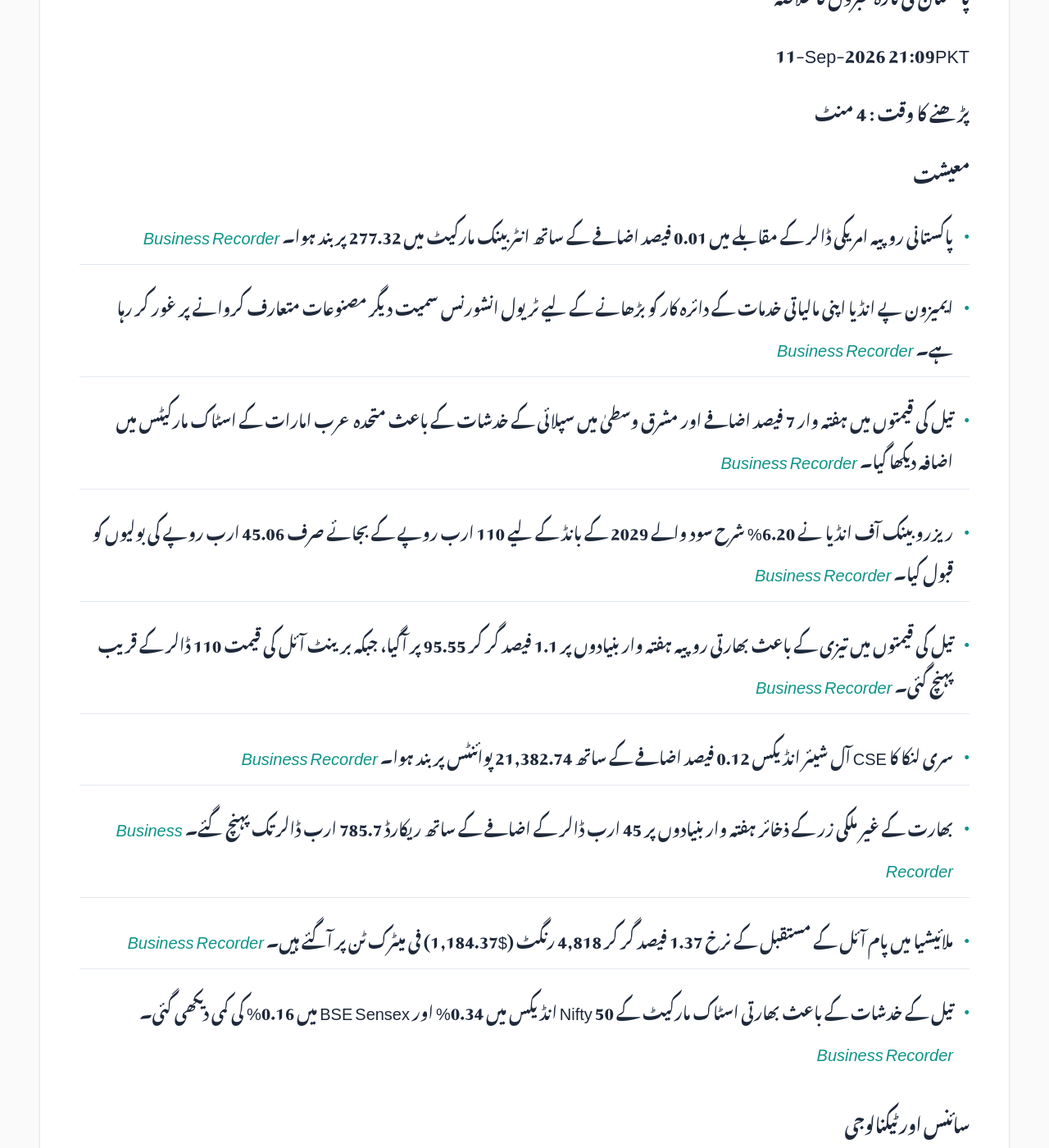
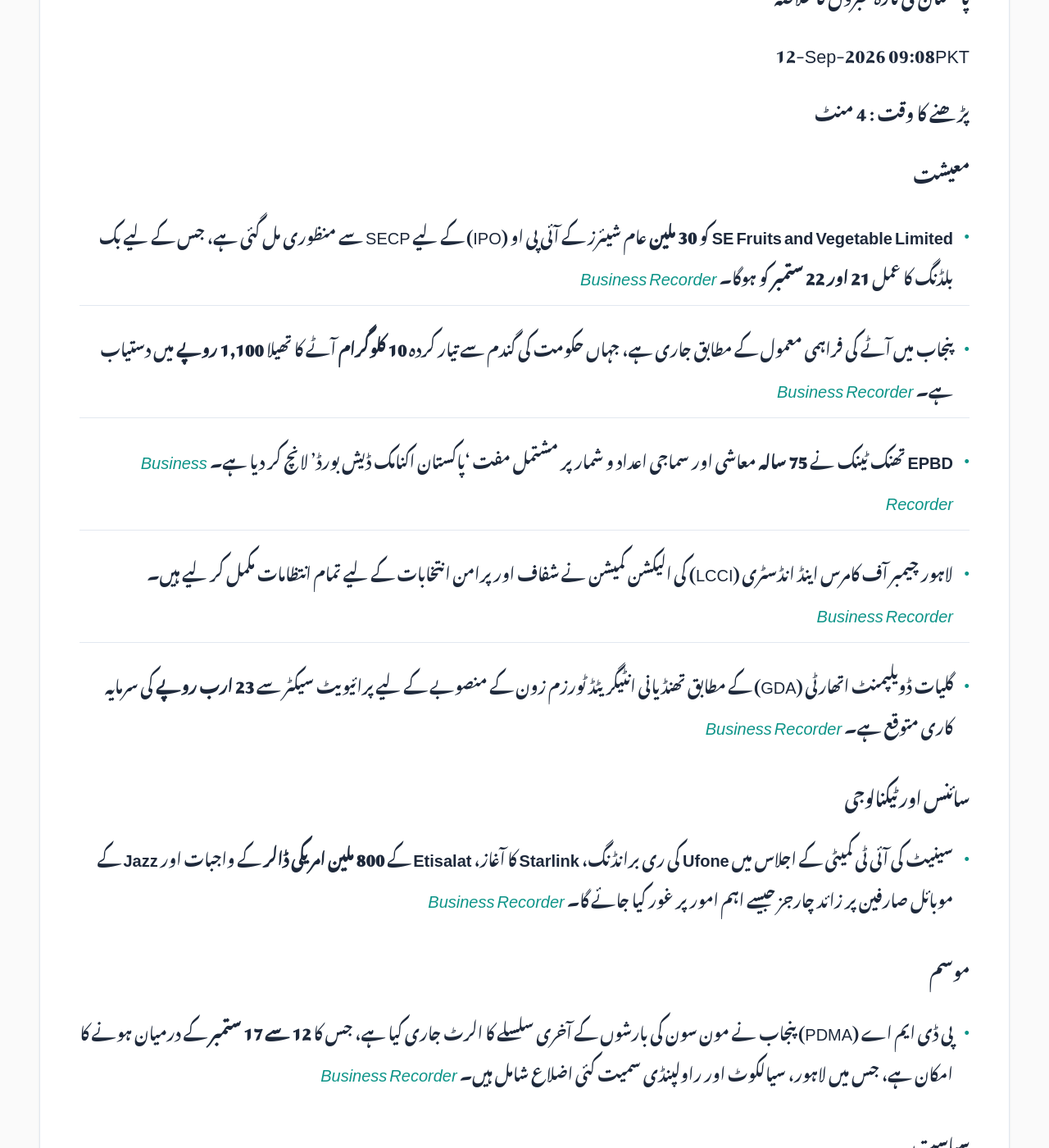
Before and after one commit to zsubzwary/news, a Jekyll site: the page built from ur/index.md, in a window 1280 px wide and 1400 px high, scrolled down 354 px. Shown: the whole window at 82% size. Built offline with Jekyll 4.4.1, drawn with Linux system fonts in a browser that asks for light colours; some web fonts are replaced; comment, search, counter and statistics services are not loaded; some of the changed text lies outside the part shown.

Commit message:
DateTime; 2026-09-12T04:08:40.915Z

```diff
--- a/ur/index.md
+++ b/ur/index.md
@@ -7,36 +7,42 @@ rtl: true
 
 پاکستان کی تازہ خبروں کا خلاصہ
 
- &lrm; 11-Sep-2026 21:09PKT
+ &lrm; 12-Sep-2026 09:08PKT
 
 پڑھنے کا وقت : 4 منٹ
 
 ### معیشت
-- پاکستانی روپیہ امریکی ڈالر کے مقابلے میں 0.01 فیصد اضافے کے ساتھ انٹر بینک مارکیٹ میں 277.32 پر بند ہوا۔ *[Business Recorder](https://www.brecorder.com/news/40439047/pakistan-rupee-registers-gain-against-us-dollar)*
-- ایمیزون پے انڈیا اپنی مالیاتی خدمات کے دائرہ کار کو بڑھانے کے لیے ٹریول انشورنس سمیت دیگر مصنوعات متعارف کروانے پر غور کر رہا ہے۔ *[Business Recorder](https://www.brecorder.com/news/40439062/amazon-pay-plans-to-expand-insurance-offerings-in-broader-financial-services-push-in-india)*
-- تیل کی قیمتوں میں ہفتہ وار 7 فیصد اضافے اور مشرق وسطیٰ میں سپلائی کے خدشات کے باعث متحدہ عرب امارات کے اسٹاک مارکیٹس میں اضافہ دیکھا گیا۔ *[Business Recorder](https://www.brecorder.com/news/40439061/uae-shares-gain-as-regional-conflict-fuels-oil-supply-concerns)*
-- ریزرو بینک آف انڈیا نے 6.20% شرح سود والے 2029 کے بانڈ کے لیے 110 ارب روپے کے بجائے صرف 45.06 ارب روپے کی بولیوں کو قبول کیا۔ *[Business Recorder](https://www.brecorder.com/news/40439060/india-partially-cancels-debt-sale-for-first-time-in-a-year-as-rates-spike)*
-- تیل کی قیمتوں میں تیزی کے باعث بھارتی روپیہ ہفتہ وار بنیادوں پر 1.1 فیصد گر کر 95.55 پر آگیا، جبکہ برینٹ آئل کی قیمت 110 ڈالر کے قریب پہنچ گئی۔ *[Business Recorder](https://www.brecorder.com/news/40439051/indian-rupee-sees-sharpest-weekly-drop-in-four-months-on-oil-worries)*
-- سری لنکا کا CSE آل شیئر انڈیکس 0.12 فیصد اضافے کے ساتھ 21,382.74 پوائنٹس پر بند ہوا۔ *[Business Recorder](https://www.brecorder.com/news/40439055/basic-materials-industrials-lift-sri-lankan-shares-higher)*
-- بھارت کے غیر ملکی زر کے ذخائر ہفتہ وار بنیادوں پر 45 ارب ڈالر کے اضافے کے ساتھ ریکارڈ 785.7 ارب ڈالر تک پہنچ گئے۔ *[Business Recorder](https://www.brecorder.com/news/40439054/indias-fx-reserves-surge-45-billion-on-week-to-hit-record-high-on-robust-capital-flows)*
-- ملائیشیا میں پام آئل کے مستقبل کے نرخ 1.37 فیصد گر کر 4,818 رنگٹ ($1,184.37) فی میٹرک ٹن پر آگئے ہیں۔ *[Business Recorder](https://www.brecorder.com/news/40439052/palm-hits-two-week-low-on-rising-stocks)*
-- تیل کے خدشات کے باعث بھارتی اسٹاک مارکیٹ کے Nifty 50 انڈیکس میں 0.34% اور BSE Sensex میں 0.16% کی کمی دیکھی گئی۔ *[Business Recorder](https://www.brecorder.com/news/40439050/india-stocks-log-fifth-weekly-loss-as-oil-fears-grip-markets)*
+- **SE Fruits and Vegetable Limited** کو **30 ملین** عام شیئرز کے آئی پی او (IPO) کے لیے SECP سے منظوری مل گئی ہے، جس کے لیے بک بلڈنگ کا عمل **21 اور 22 ستمبر** کو ہوگا۔ *[Business Recorder](https://www.brecorder.com/news/40439140/se-fruits-vegs-secures-secp-approval-for-ipo)*
+- پنجاب میں آٹے کی فراہمی معمول کے مطابق جاری ہے، جہاں حکومت کی گندم سے تیار کردہ **10 کلوگرام** آٹے کا تھیلا **1,100 روپے** میں دستیاب ہے۔ *[Business Recorder](https://www.brecorder.com/news/40439135/flour-supply-in-punjab-being-closely-monitored)*
+- **EPBD** تھنک ٹینک نے **75 سالہ** معاشی اور سماجی اعداد و شمار پر مشتمل مفت 'پاکستان اکنامک ڈیش بورڈ' لانچ کر دیا ہے۔ *[Business Recorder](https://www.brecorder.com/news/40439104/75-years-of-statistics-on-free-digital-platform-epbd-think-tank-rolls-out-pakistan-economic-dashboard)*
+- لاہور چیمبر آف کامرس اینڈ انڈسٹری (LCCI) کی الیکشن کمیشن نے شفاف اور پرامن انتخابات کے لیے تمام انتظامات مکمل کر لیے ہیں۔ *[Business Recorder](https://www.brecorder.com/news/40439145/lcci-ec-finalises-arrangements-for-elections)*
+- گلیات ڈویلپمنٹ اتھارٹی (GDA) کے مطابق تھنڈیانی انٹیگریٹڈ ٹورزم زون کے منصوبے کے لیے پرائیویٹ سیکٹر سے **23 ارب روپے** کی سرمایہ کاری متوقع ہے۔ *[Business Recorder](https://www.brecorder.com/news/40439107/gda-dg-anticipates-rs23bn-private-investment-in-thandiani)*
 
 ### سائنس اور ٹیکنالوجی
-- بھارتی وزیر خزانہ نے ٹیکنالوجی کمپنیوں کے لیے ایک ایسا فورم بنانے کی تجویز دی ہے جو انہیں غیر ملکی ریگولیٹرز کے ساتھ ہم آہنگی سے کام کرنے میں مدد دے سکے۔ *[Business Recorder](https://www.brecorder.com/news/40439045/india-needs-forum-for-tech-firms-to-engage-foreign-regulators-finance-minister-says)*
+- سینیٹ کی آئی ٹی کمیٹی کے اجلاس میں **Ufone** کی ری برانڈنگ، **Starlink** کا آغاز، **Etisalat** کے **800 ملین امریکی ڈالر** کے واجبات اور **Jazz** کے موبائل صارفین پر زائد چارجز جیسے اہم امور پر غور کیا جائے گا۔ *[Business Recorder](https://www.brecorder.com/news/40439111/senate-panel-meeting-on-monday-ufone-rebranding-starlink-and-etisalat-top-agenda)*
+
+### موسم
+- پی ڈی ایم اے (PDMA) پنجاب نے مون سون کی بارشوں کے آخری سلسلے کا الرٹ جاری کیا ہے، جس کا **12 سے 17 ستمبر** کے درمیان ہونے کا امکان ہے، جس میں لاہور، سیالکوٹ اور راولپنڈی سمیت کئی اضلاع شامل ہیں۔ *[Business Recorder](https://www.brecorder.com/news/40439139/pdma-issues-alert-of-final-spell-of-monsoon-rains)*
 
 ### سیاست
-- وزیراعظم شہباز شریف نے بجلی کی لوڈ شیڈنگ کو کسی بھی علاقے میں دو گھنٹے سے زیادہ نہ ہونے دینے کا حکم دیا ہے۔ *[Business Recorder](https://www.brecorder.com/news/40439059/pm-shehbaz-orders-two-hour-limit-on-power-cuts-in-countrys-any-area)*
+- وزیراعلیٰ پنجاب مریم نواز شریف نے صوبے کے ایم پی ایز (MPAs) کو ترقیاتی منصوبوں کے معیار اور شفافیت کی نگرانی کرنے کی ہدایت کی ہے۔ *[Business Recorder](https://www.brecorder.com/news/40439144/cm-directs-mpas-to-ensure-quality-transparency-in-projects)*
+- تحریک تحفظِ عینِ پاکستان (TTAP) نے وزیراعلیٰ کے لندن دورے پر تنقید کرتے ہوئے ریاستی طیارے کے استعمال پر **10 ارب روپے** کے اخراجات کی شفافیت کا مطالبہ کیا ہے۔ *[Business Recorder](https://www.brecorder.com/news/40439142/ttap-criticises-cms-recent-trip-to-london)*
+- پی ٹی آئی (PTI) نے اسلام آباد ہائی کورٹ میں حکومت کی درخواست کے طریقہ کار پر اعتراض کرتے ہوئے کہا کہ پارٹی کو مدعو نہیں کیا گیا۔ *[Business Recorder](https://www.brecorder.com/news/40439103/sept-27-long-march-pti-criticises-ihcs-handling-of-govt-plea)*
 
 ### قومی
-- یمن میں سعودی عرب اور حوثی گروپ کے درمیان بڑھتے ہوئے تناؤ کے دوران پاکستان پر دونوں فریقوں میں سے کسی ایک کا انتخاب کرنے کا دباؤ بڑھ رہا ہے۔ *[Business Recorder](https://www.brecorder.com/news/40439044/as-saudi-tensions-with-houthis-escalate-mediator-pakistan-faces-pressure-to-choose-a-side)*
+- نیشنل جوڈیشل پالیسی میکنگ کمیٹی (NJPMC) نے یکم ستمبر 2025 سے 31 جولائی 2026 کے درمیان **1.46 ملین** وقت بند مقدمات اور **133,457** ماڈل کورٹ مقدمات کے فیصلے پر ضلع عدلیہ کی کارکردگی کو سراہا۔ *[Business Recorder](https://www.brecorder.com/news/40439108/njpmc-commends-district-judiciarys-performance)*
+- لاہور ہائی کورٹ نے پنجاب کے میڈیکل کالجز کو افغان طلباء کو نکالنے اور ان کے امتحانی پرچے منسوخ کرنے سے روک دیا ہے۔ *[Business Recorder](https://www.brecorder.com/news/40439109/lhc-restrains-medical-colleges-from-expelling-afghan-students)*
+- سینیٹ کمیٹی نے پاکستان پوسٹ کی مالی حالت کو بہتر بنانے کے لیے ڈیجیٹلائزیشن اور ممکنہ نجکاری سمیت جامع اصلاحات کی تجویز دی ہے۔ *[Business Recorder](https://www.brecorder.com/news/40439106/senate-body-calls-for-a-sweeping-overhaul-of-pakistan-post)*
+- سینیٹ کمیٹی نے پی آئی اے (PIA) کے ایک اہلکار کے خلاف تادیبی کارروائی اور اے ایس ایف (ASF) افسر کے خلاف انکوائری کی سفارش کی ہے۔ *[Business Recorder](https://www.brecorder.com/news/40439105/senate-body-recommends-disciplinary-action-against-pia-official)*
+- پنجاب کے وزیر زراعت سید عاشق حسین کیرمانی نے کپاس کی پیداوار کے ہدف کے حصول کے حوالے سے امید کا اظہار کیا۔ *[Business Recorder](https://www.brecorder.com/news/40439137/minister-hopes-for-achieving-cotton-production-target)*
+- ملتان میں PHDEC اور مینگو ریسرچ انسٹی ٹیوٹ نے آم کے کاشتکاروں کے لیے جدید پیداواری طریقوں پر ورکشاپ کا انعقاد کیا۔ *[Business Recorder](https://www.brecorder.com/news/40439143/phdec-organises-workshop)*
 
 ### بین الاقوامی
-- سعودی عرب نے یمن کے اسٹریٹجک شہر موچہ کے ایئرپورٹ پر دو فضائی حملے کیے ہیں۔ *[Business Recorder](https://www.brecorder.com/news/40439057/saudi-arabia-launches-two-airstrikes-on-mocha-airport-houthi-media)*
-- حوثی باغیوں نے باب المندب کے مقام پر اسٹریٹجک جزیرہ پیرم اور ساحلی شہر دھباب پر قبضہ کر لیا ہے۔ *[Business Recorder](https://www.brecorder.com/news/40439056/yemens-houthis-reach-strategic-island-at-mouth-of-vital-shipping-lane)*
-- بھارتی وزیراعظم نریندر مودی اور روسی صدر ولادیمیر پیوٹن نے توانائی اور دفاع کے شعبوں میں دوطرفہ شراکت داری کو مزید مضبوط کرنے پر اتفاق کیا ہے۔ *[Business Recorder](https://www.brecorder.com/news/40439046/modi-putin-agree-to-strengthen-india-russia-partnership-on-eve-of-brics-summit)*
+- ڈپٹی پرائم منسٹر اسحاق ڈار نے **15 سے 16 نومبر 2026** کو پاکستان میں منعقد ہونے والے ای سی او (ECO) کونسل آف منسٹرز کے اجلاس کی تیاریوں کا جائزہ لیا۔ *[Business Recorder](https://www.brecorder.com/news/40439136/dar-reviews-preparations-for-eco-council-of-ministers)*
+- علی اسد گیلانی کو چین میں پاکستان کا نیا سفیر مقرر کر دیا گیا ہے۔ *[Business Recorder](https://www.brecorder.com/news/40439110/ali-asad-gilani-named-ambassador-to-china)*
 
 ### کھیل
-- انگلینڈ کے شہر پورٹسماؤتھ میں احتجاجی مظاہرین نے غلط فہمی کے تحت پاکستان کی انڈر-19 کرکٹ ٹیم کے کھلاڑیوں کو پناہ گزین سمجھ کر ہراساں کرنے کی کوشش کی۔ *[Business Recorder](https://www.brecorder.com/news/40439063/when-a-pakistani-cricketer-becomes-a-migrant-before-he-becomes-a-person)*
-- رائکی پونٹنگ کے مطابق امریکہ میں کرکٹ کی ترقی کا عمل توقع کے مطابق تیز نہیں ہے، تاہم 2028 اولمپکس کے بعد اس میں بہتری کی امید ہے۔ *[Business Recorder](https://www.brecorder.com/news/40439049/growth-of-cricket-in-us-a-slow-burn-says-ponting)*
-- آرسنل کے مینیجر مائیکل آرٹیٹا چیمپیئنز لیگ کے میچوں کے لیے اپنی ٹیم کی تیاریوں کے حوالے سے انتہائی سخت اور غیر روایتی حکمت عملی اپنائے ہوئے ہیں۔ *[Business Recorder](https://www.brecorder.com/news/40439053/no-excuses-no-surprises-artetas-arsenal-prepare-for-anything)*
+- پی سی بی (PCB) نے 2026-27 کے سیزن کے لیے کوچ ایجوکیشن شیڈول کا اعلان کیا ہے جس میں **ایک** ٹیوٹر ٹریننگ ورکشاپ اور **چھ** لیول 1 سرٹیفیکیشن کورسز شامل ہیں۔ *[Business Recorder](https://www.brecorder.com/news/40439138/pcb-coach-education-schedule-announced)*
+
+### دیگر
+- یونیورسٹی آف لاہور اور برطانیہ کی یونیورسٹی آف پلیموتھ کے درمیان بین الاقوامی تعلیمی تعاون کے لیے شراکت داری کا آغاز کیا گیا۔ *[Business Recorder](https://www.brecorder.com/news/40439141/university-of-lahore-university-of-plymouth-celebrate-partnership)*
```
